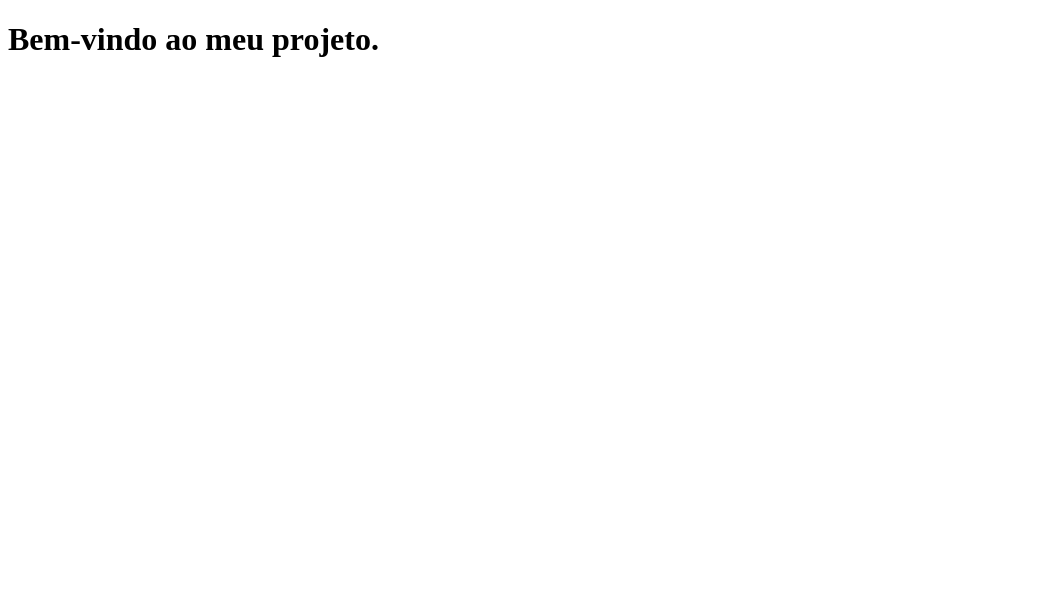
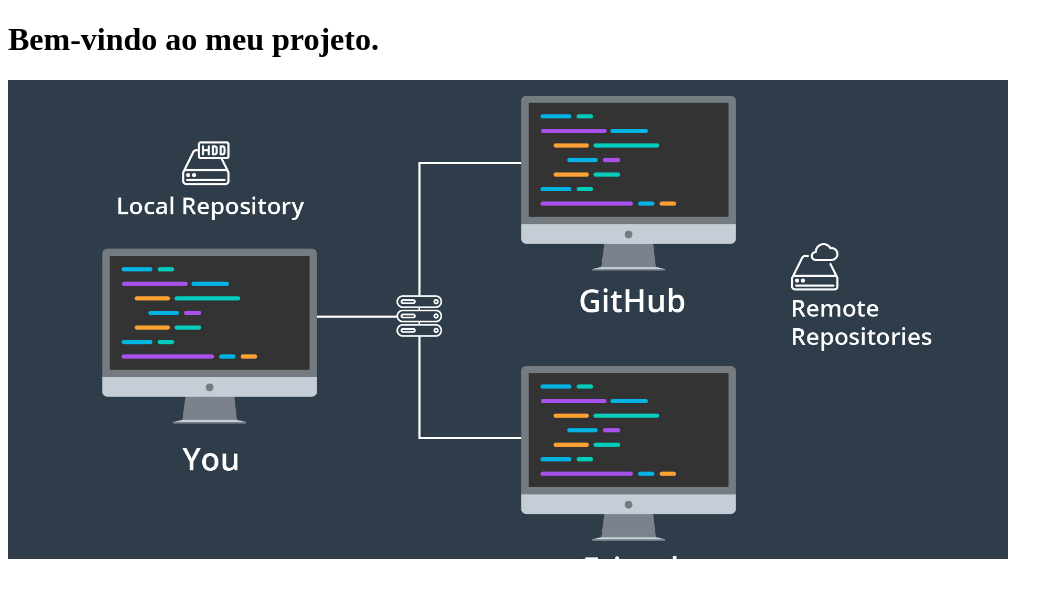
Before and after one commit to matpson/atividade_pratica_descomplica, a plain HTML site: page index.html in a window 1280 px wide. Shown: the whole page, without its empty margins (0-1063 px from the left). Drawn offline with Linux system fonts and the light colour scheme.

Commit message:
Adiciona pasta images e referência à imagem no index.html

```diff
--- a/index.html
+++ b/index.html
@@ -7,5 +7,7 @@
 </head>
 <body>
     <h1>Bem-vindo ao meu projeto.</h1>
+    <img src="images/git.jpg" width="1000px" alt="meu projeto repository">
+
 </body>
 </html>
```
Also changed, not shown: images/git.jpg (added).
